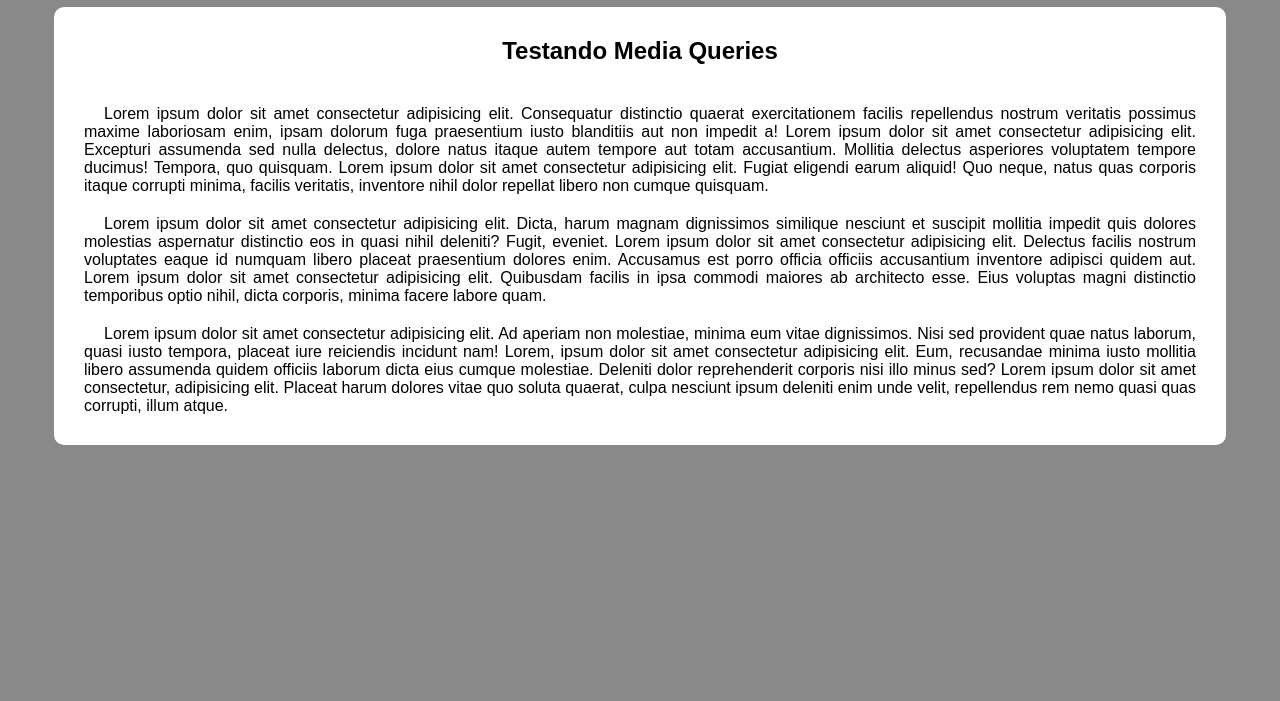
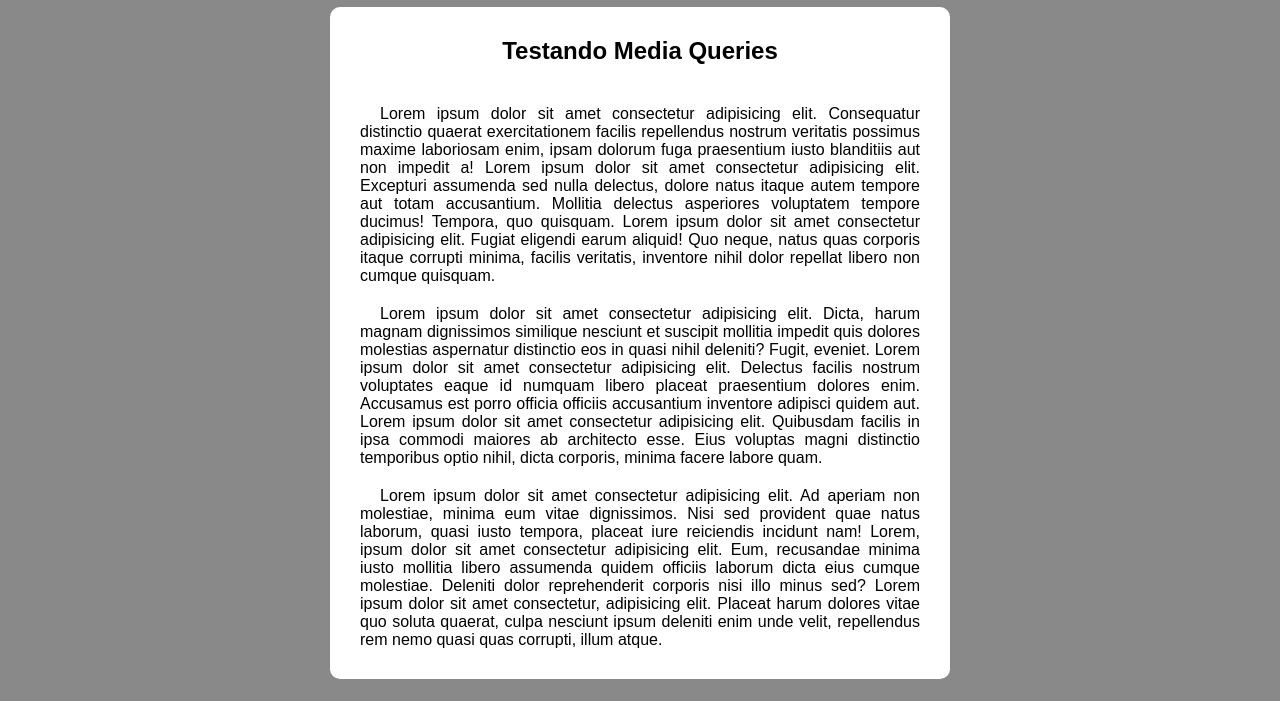
Before and after one commit to Temis-Alves/Menu, a plain HTML site: page index.html in a window 1280 px wide. Shown: the part 99-800 px from the top of the page. Drawn offline with Linux system fonts and the light colour scheme.

Commit message:
Atualização da posição do span
Span estava posicionado dentro do Menu e não estava funcionando corretamente, nessa atualização colocamos englobando a tag menu

```diff
--- a/estilos/media-queries.css
+++ b/estilos/media-queries.css
@@ -19,4 +19,7 @@
         menu > ul > li {
             display: inline-block;
         }
+        main {
+            width: 600px;
+        }
     }
--- a/index.html
+++ b/index.html
@@ -11,8 +11,8 @@
 <body onresize="mudouTamanho">
     <header>
         <h1>Meu site</h1>
+        <span id="burg" class="material-icons" onclick="clickMenu()">menu</span>
         <menu id="itens">
-            <span id="burg" class="material-icons" onclick="clickMenu()">menu</span>
             <ul>
                 <li><a href="#">Opção 1</a></li>
                 <li><a href="#">Opção 2</a></li>
```
